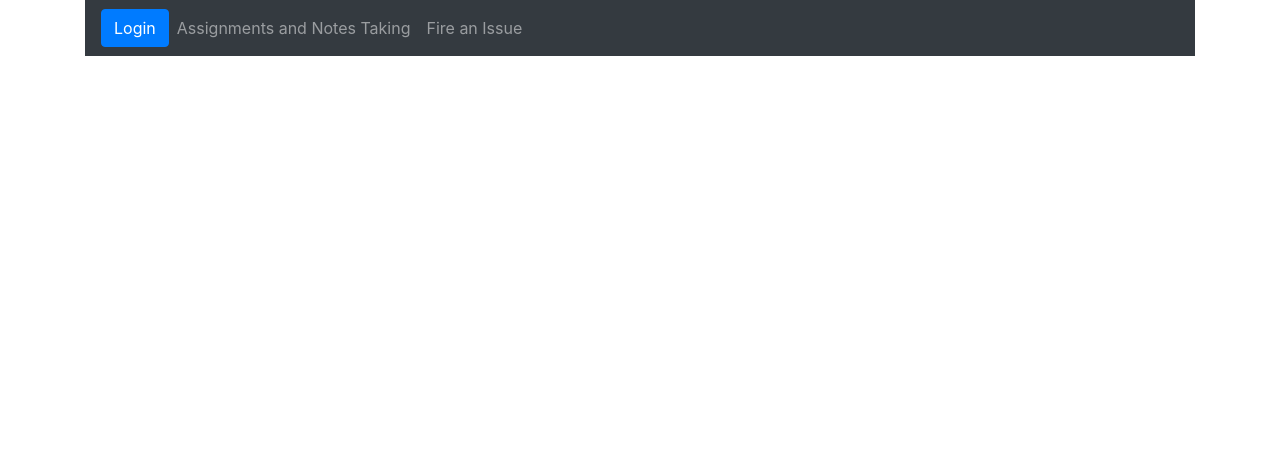
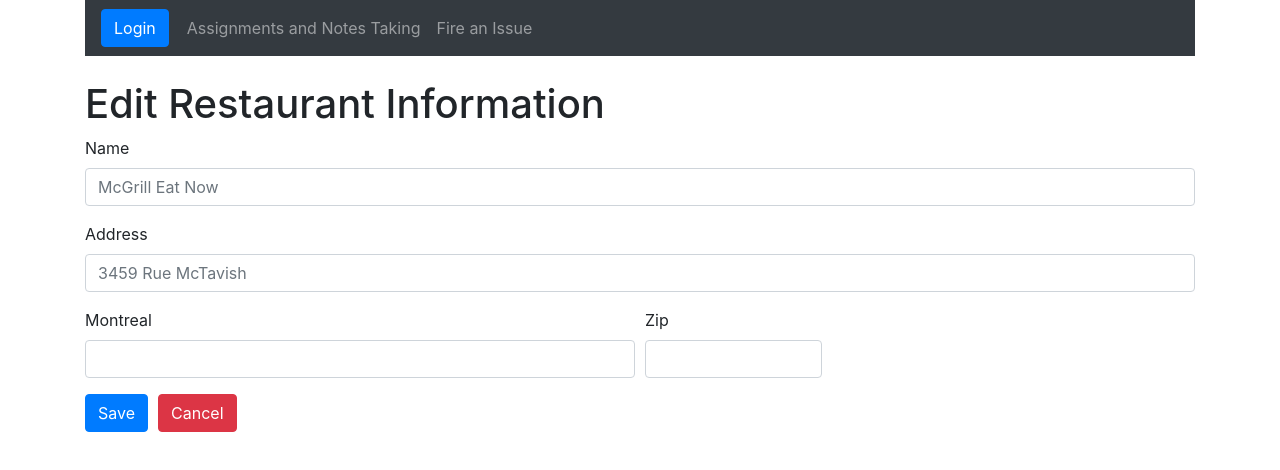
Before and after one commit to 20001LastOrder/McGrill_App, a React app in the folder frontend/: page /restaurant/edit in a window 1280 px wide. Shown: the top 470 px of the page. Built offline with nearby package versions, Linux system fonts and the light colour scheme.

Commit message:
Create view and edit restaurant info pages (restaurant owner view)
To see the output of the code on your local host, run application with npm start and navigate to: http://localhost:3000/restaurant

```diff
--- a/frontend/config/env.js
+++ b/frontend/config/env.js
@@ -7,7 +7,8 @@ const paths = require('./paths');
 // Make sure that including paths.js after env.js will read .env variables.
 delete require.cache[require.resolve('./paths')];
 
-const NODE_ENV = process.env.NODE_ENV;
+// const NODE_ENV = process.env.NODE_ENV;
+const NODE_ENV = 'development'
 if (!NODE_ENV) {
   throw new Error(
     'The NODE_ENV environment variable is required but was not specified.'
--- a/frontend/src/App.js
+++ b/frontend/src/App.js
@@ -1,22 +1,31 @@
-import React from 'react';
-import { BrowserRouter as Router, Route, Redirect, withRouter } from "react-router-dom";
-import Navbar from './components/navbar';
-import CampusList from './components/campus';
-import CreateAccount from './components/signup';
-import LinkButton from './components/linkbutton';
-import Issue from './components/issue';
-import Button from 'react-bootstrap/Button'
+import React from "react";
+import {
+  BrowserRouter as Router,
+  Route,
+  Redirect,
+  withRouter
+} from "react-router-dom";
+import Navbar from "./components/navbar";
+import CampusList from "./components/campus";
+import CreateAccount from "./components/signup";
+import LinkButton from "./components/linkbutton";
+import Issue from "./components/issue";
+import Button from "react-bootstrap/Button";
 import "bootstrap/dist/css/bootstrap.min.css";
+import Restaurant from "./components/restaurant/restaurant";
+import EditRestaurant from "./components/restaurant/editRestaurant";
 
-import axios from 'axios';
-
+import axios from "axios";
 
 export const Auth = {
   isAuthenticated: false,
-  token: '',
+  token: "",
   isServer: false,
-  async authenticate(userinfo, next) { // {params: {username: userinfo.username, password: userinfo.password}}
-    await axios.get('http://localhost:5000/user/login', {headers: userinfo}).then((res) => {
+  async authenticate(userinfo, next) {
+    // {params: {username: userinfo.username, password: userinfo.password}}
+    await axios
+      .get("http://localhost:5000/user/login", { headers: userinfo })
+      .then(res => {
         if (res.data.success) {
           this.token = res.data.token;
           this.isAuthenticated = true;
@@ -30,20 +39,20 @@ export const Auth = {
         } else {
           next(false);
         }
-    }).catch((err) => {
+      })
+      .catch(err => {
         this.isAuthenticated = false;
         next(false);
-    })
+      });
   },
   signout(next) {
     this.isAuthenticated = false;
-    this.token = '';
+    this.token = "";
     next(this.isAuthenticated);
   }
-}
+};
 
 class Login extends React.Component {
-
   constructor(props) {
     super(props);
     this.onChangeUsername = this.onChangeUsername.bind(this);
@@ -51,10 +60,10 @@ class Login extends React.Component {
     this.login = this.login.bind(this);
   }
   state = {
-    username: '',
-    password: '',
+    username: "",
+    password: "",
     redirectToReferrer: false
-  }
+  };
   onChangeUsername(e) {
     this.setState({
       username: e.target.value
@@ -66,19 +75,23 @@ class Login extends React.Component {
     });
   }
   async login() {
-    Auth.authenticate({username: this.state.username, password: this.state.password}, (res) => {
+    Auth.authenticate(
+      { username: this.state.username, password: this.state.password },
+      res => {
         this.setState(() => ({
           redirectToReferrer: res
         }));
-    });
+      }
+    );
   }
   render() {
-
-    const { from } = this.props.location.state || { from: { pathname: '/issue' } };
-    const redirectToReferrer  = this.state.redirectToReferrer;
+    const { from } = this.props.location.state || {
+      from: { pathname: "/issue" }
+    };
+    const redirectToReferrer = this.state.redirectToReferrer;
 
     if (redirectToReferrer === true) {
-      return (<Redirect to={from} />)
+      return <Redirect to={from} />;
     }
 
     return (
@@ -86,7 +99,8 @@ class Login extends React.Component {
         <h3>Login</h3>
         <div className="form-group">
           <label>Username </label>
-            <input  type="text"
+          <input
+            type="text"
             required
             className="form-control"
             value={this.state.username}
@@ -103,45 +117,64 @@ class Login extends React.Component {
           />
         </div>
         <Button onClick={this.login}> Login </Button>
-            <LinkButton to='/signup'> Signup </LinkButton>
+        <LinkButton to="/signup"> Signup </LinkButton>
       </div>
-    )
+    );
   }
 }
 
 const PrivateRoute = ({ component: Component, ...rest }) => (
-  <Route {...rest} render={(props) => (
-    Auth.isAuthenticated === true
-      ? <Component {...props} />
-      : <Redirect to={{
-          pathname: '/login',
+  <Route
+    {...rest}
+    render={props =>
+      Auth.isAuthenticated === true ? (
+        <Component {...props} />
+      ) : (
+        <Redirect
+          to={{
+            pathname: "/login",
             state: { from: props.location }
-        }} />
-  )} />
+          }}
+        />
       )
+    }
+  />
+);
 
-export const AuthButton = withRouter(({ history }) => (
+export const AuthButton = withRouter(({ history }) =>
   Auth.isAuthenticated ? (
     <p>
-      <Button onClick={() => {
-        Auth.signout(() => history.push('/login'))
-      }}>Sign out</Button>
+      <Button
+        onClick={() => {
+          Auth.signout(() => history.push("/login"));
+        }}
+      >
+        Sign out
+      </Button>
     </p>
   ) : (
-    <Button onClick={() => {
-      history.push('/login')
-    }}>Login</Button>
+    <Button
+      onClick={() => {
+        history.push("/login");
+      }}
+    >
+      Login
+    </Button>
   )
-))
+);
 
 function App() {
   return (
     <Router>
       <div className="container">
         <Navbar />
-      <br/>
+        <br />
         <Route path="/login" component={Login} />
         <Route path="/signup" component={CreateAccount} />
+
+        <Route path="/restaurant/edit" component={EditRestaurant} />
+        <Route path="/restaurant" component={Restaurant} exact />
+
         <PrivateRoute path="/campus" component={CampusList} />
         <PrivateRoute path="/issue" exact component={Issue} />
         <PrivateRoute path="/issue/:id" component={Issue} />
--- /dev/null
+++ b/frontend/src/components/restaurant/editRestaurant.css
@@ -0,0 +1,3 @@
+button {
+    margin-right: 10px;
+}
--- /dev/null
+++ b/frontend/src/components/restaurant/editRestaurant.js
@@ -0,0 +1,70 @@
+import React, { Component } from "react";
+import "./restaurant.css";
+import RestaurantMenu from "./restaurantMenu";
+import './editRestaurant.css'
+
+export default class Restaurant extends Component {
+  constructor(props) {
+    super(props);
+
+    this.state = {
+      name: "Restaurant Name",
+      address: {
+        street: "3459 Rue McTavish",
+        city: "Montreal",
+        zip: "H3A 0C9"
+      },
+      menuItems: ["Alfredo Pasta", "Chicken Burger", "Samosa"]
+    };
+  }
+
+  componentDidMount() {
+    console.log(this.props);
+  }
+
+  render() {
+    return (
+      <div>
+        <h1>Edit Restaurant Information</h1>
+        <form>
+          <div class="form-row">
+          </div>
+          <div class="form-group">
+            <label for="inputAddress">Name</label>
+            <input
+              type="text"
+              class="form-control"
+              id="inputAddress"
+              placeholder="McGrill Eat Now"
+            />
+          </div>
+          <div class="form-group">
+            <label for="inputAddress2">Address</label>
+            <input
+              type="text"
+              class="form-control"
+              id="inputAddress2"
+              placeholder="3459 Rue McTavish"
+            />
+          </div>
+          <div class="form-row">
+            <div class="form-group col-md-6">
+              <label for="inputCity">Montreal</label>
+              <input type="text" class="form-control" id="inputCity" />
+            </div>
+            <div class="form-group col-md-2">
+              <label for="inputZip">Zip</label>
+              <input type="text" class="form-control" id="inputZip" />
+            </div>
+          </div>
+          <button type="submit" class="btn btn-primary">
+            Save
+          </button>
+          <button type="submit" class="btn btn-danger">
+            Cancel
+          </button>
+        </form>
+      </div>
+    );
+  }
+}
--- /dev/null
+++ b/frontend/src/components/restaurant/restaurant.css
@@ -0,0 +1,4 @@
+.card {
+    width: 100%;
+    height: 100%;
+}
--- /dev/null
+++ b/frontend/src/components/restaurant/restaurant.js
@@ -0,0 +1,55 @@
+import React, { Component } from "react";
+import "./restaurant.css";
+import RestaurantMenu from "./restaurantMenu";
+import { Link } from "react-router-dom";
+
+export default class Restaurant extends Component {
+  constructor(props) {
+    super(props);
+
+    this.state = {
+      name: "Restaurant Name",
+      address: {
+        street: "3459 Rue McTavish",
+        city: "Montreal",
+        zip: "H3A 0C9"
+      },
+      menuItems: ["Alfredo Pasta", "Chicken Burger", "Samosa"]
+    };
+  }
+
+  render() {
+    return (
+      <div>
+        <div className="card">
+          <div className="card-body">
+            <h5 className="card-title">{this.state.name}</h5>
+            <h6 className="card-subtitle mb-2 text-muted">
+              {this.state.address.street}, {this.state.address.city},{" "}
+              {this.state.address.zip}
+            </h6>
+
+            <Link
+              to={{
+                pathname: this.props.location.pathname + "/edit" + "/1"
+              }}
+            >
+              <a className="card-link">Edit</a>
+            </Link>
+
+            <div>
+              <RestaurantMenu />
+              <Link
+                to={{
+                  pathname: this.props.location.pathname + "/menu" + "/edit"
+                }}
+              >
+                <a className="card-link">Edit</a>
+              </Link>
+            </div>
+          </div>
+        </div>
+      </div>
+    );
+  }
+}
--- /dev/null
+++ b/frontend/src/components/restaurant/restaurantMenu.css
@@ -0,0 +1,3 @@
+.menu {
+    margin: 50px;
+}
--- /dev/null
+++ b/frontend/src/components/restaurant/restaurantMenu.js
@@ -0,0 +1,18 @@
+import React, { Component } from "react";
+import './restaurantMenu.css';
+
+export default class RestaurantMenu extends Component {
+  constructor(props) {
+    super(props);
+
+    this.state = {};
+  }
+
+  render() {
+      return(
+          <div className="menu">
+              Restaurant Menu
+          </div>
+      );
+  }
+}
```
Also changed, not shown: 2 other files (tests, documents, lock files or other folders). Lines whose indentation alone changed are shown as unchanged.
